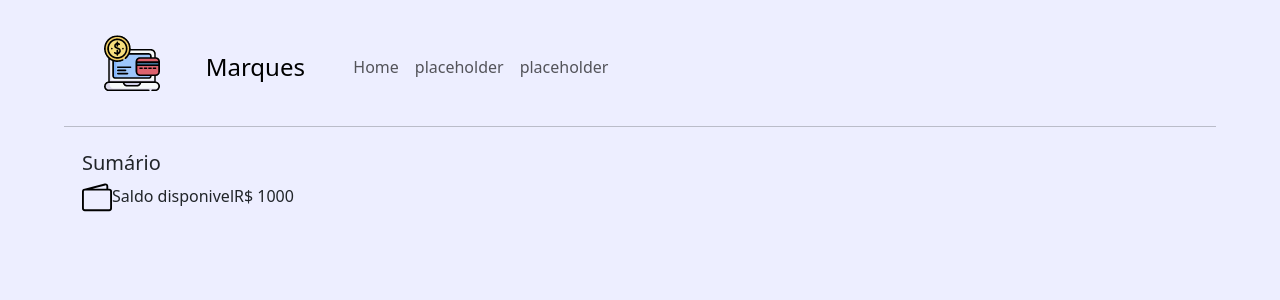
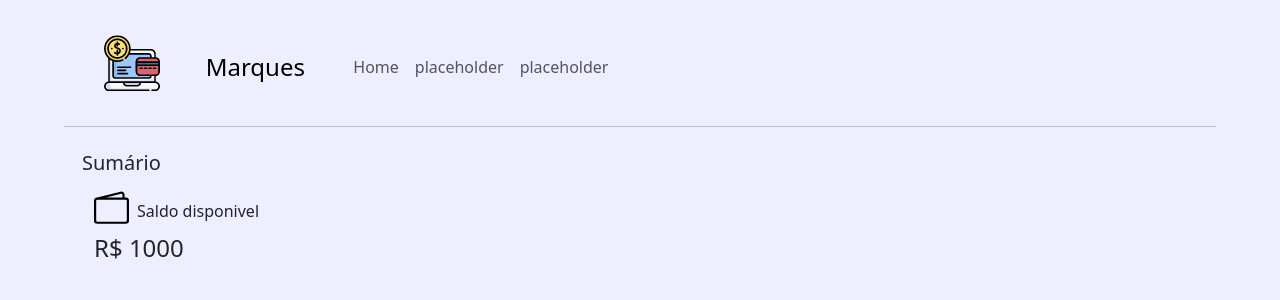
Before and after one commit to JoaoVMarques/marques-bank, a React (Vite) app: page /marques in a window 1280 px wide. Shown: the top 300 px of the page. Built offline with nearby package versions, Linux system fonts and the light colour scheme.

Commit message:
Criando um componente proprio para o painel do sumario

```diff
--- a/src/pages/homepage/components/Summary.tsx
+++ b/src/pages/homepage/components/Summary.tsx
@@ -1,17 +1,15 @@
 import { Col, Container, Row } from 'react-bootstrap';
-import walletIcon from '../../../imgs/svgs/wallet.svg';
+import SummaryPanel from './SummaryPanel.tsx';
 
 function Summary() {
   return (
     <Container>
       <Row>
-        <h5>Sumário</h5>
+        <h5 className='mb-3' >Sumário</h5>
       </Row>
       <Row>
         <Col>
-        <img width={30} src={walletIcon} alt="icone dinheiro" />
-        <span>Saldo disponivel</span>
-        <span>R$ 1000</span>
+          <SummaryPanel />
         </Col>
       </Row>
     </Container>
--- /dev/null
+++ b/src/pages/homepage/components/SummaryPanel.tsx
@@ -0,0 +1,22 @@
+import { Col, Container, Row } from 'react-bootstrap';
+import walletIcon from '../../../imgs/svgs/wallet.svg';
+
+function SummaryPanel() {
+  return (
+    <Container>
+      <Row>
+        <Col>
+          <img className='mb-2 me-2' width={35} src={walletIcon} alt="icone dinheiro" />
+          <span>Saldo disponivel</span>
+        </Col>
+      </Row>
+      <Row>
+        <Col>
+          <h4>R$ 1000</h4>
+        </Col>
+      </Row>
+    </Container>
+  );
+}
+
+export default SummaryPanel;
```
